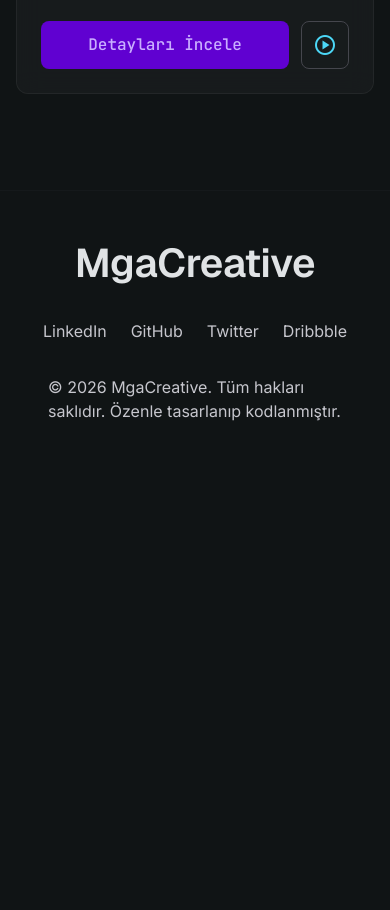
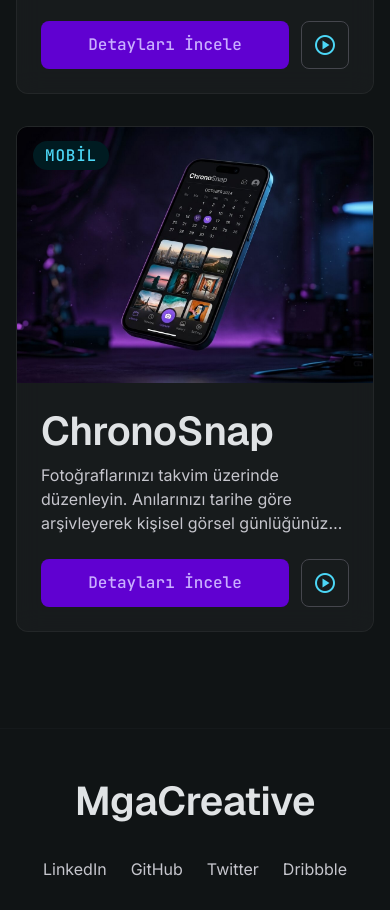
Before and after one commit to gokhanazat/MgaCreative, a plain HTML site: page portfolio.html in a window 390 px wide. Shown: the part 2248-3158 px from the top of the page. Before the commit the page ends 2719 px from the top, so only its background shows below. Drawn offline with nearby package versions, Linux system fonts and the light colour scheme.

Commit message:
feat: add ChronoSnap mobile application with dynamic details and custom calendar view integration

```diff
--- a/portfolio.html
+++ b/portfolio.html
@@ -228,6 +228,29 @@
 </div>
 </div>
 </article>
+<!-- App Card 4 (ChronoSnap) -->
+<article class="app-card glass-card flex flex-col rounded-xl overflow-hidden" data-category="mobile">
+<div class="relative h-64 overflow-hidden group">
+<img alt="ChronoSnap Preview" class="w-full h-full object-cover transition-transform duration-500 group-hover:scale-110" src="images/chronosnap_kart.jpeg"/>
+<div class="absolute top-4 left-4">
+<span class="bg-tertiary-container text-tertiary px-3 py-1 rounded-full font-label-sm uppercase tracking-wider">Mobil</span>
+</div>
+</div>
+<div class="p-6 flex flex-col flex-grow">
+<h3 class="font-headline-lg text-headline-lg mb-2 text-on-surface">ChronoSnap</h3>
+<p class="font-body-md text-body-md text-on-surface-variant mb-6 line-clamp-3">
+                        Fotoğraflarınızı takvim üzerinde düzenleyin. Anılarınızı tarihe göre arşivleyerek kişisel görsel günlüğünüzü oluşturun.
+                    </p>
+<div class="mt-auto flex gap-3">
+<button onclick="window.location.href='project.html?id=chronosnap'" class="flex-1 bg-secondary-container text-on-secondary-container py-2.5 rounded-lg font-label-md transition-all hover:brightness-110 active:scale-95">
+                            Detayları İncele
+                        </button>
+<button onclick="window.location.href='project.html?id=chronosnap'" class="w-12 h-12 flex items-center justify-center border border-outline-variant rounded-lg text-tertiary hover:bg-tertiary/10 transition-all active:scale-95">
+<span class="material-symbols-outlined">play_circle</span>
+</button>
+</div>
+</div>
+</article>
 </div>
 </main>
 <!-- Footer -->
```
Also changed, not shown: project.html (+16 -0 lines), images/chronosnap_detay.jpeg (added), images/chronosnap_kart.jpeg (added).
